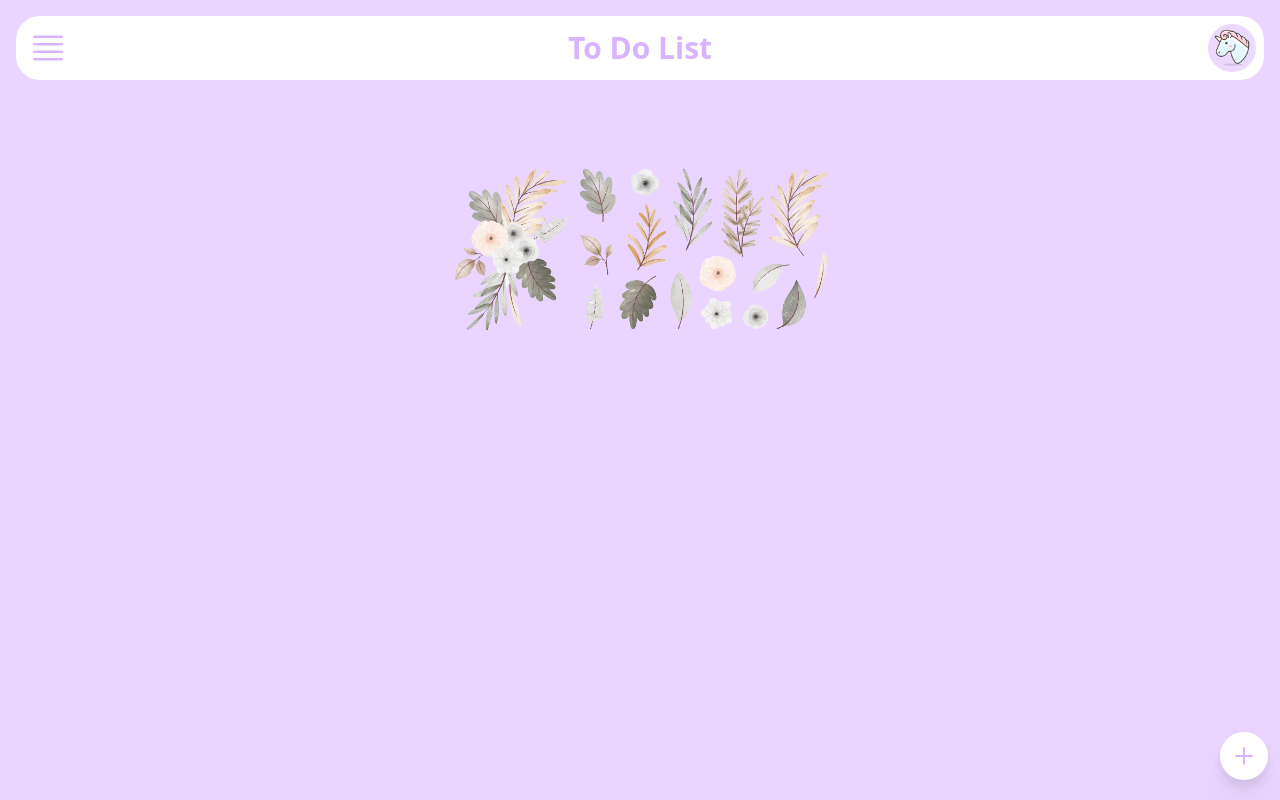
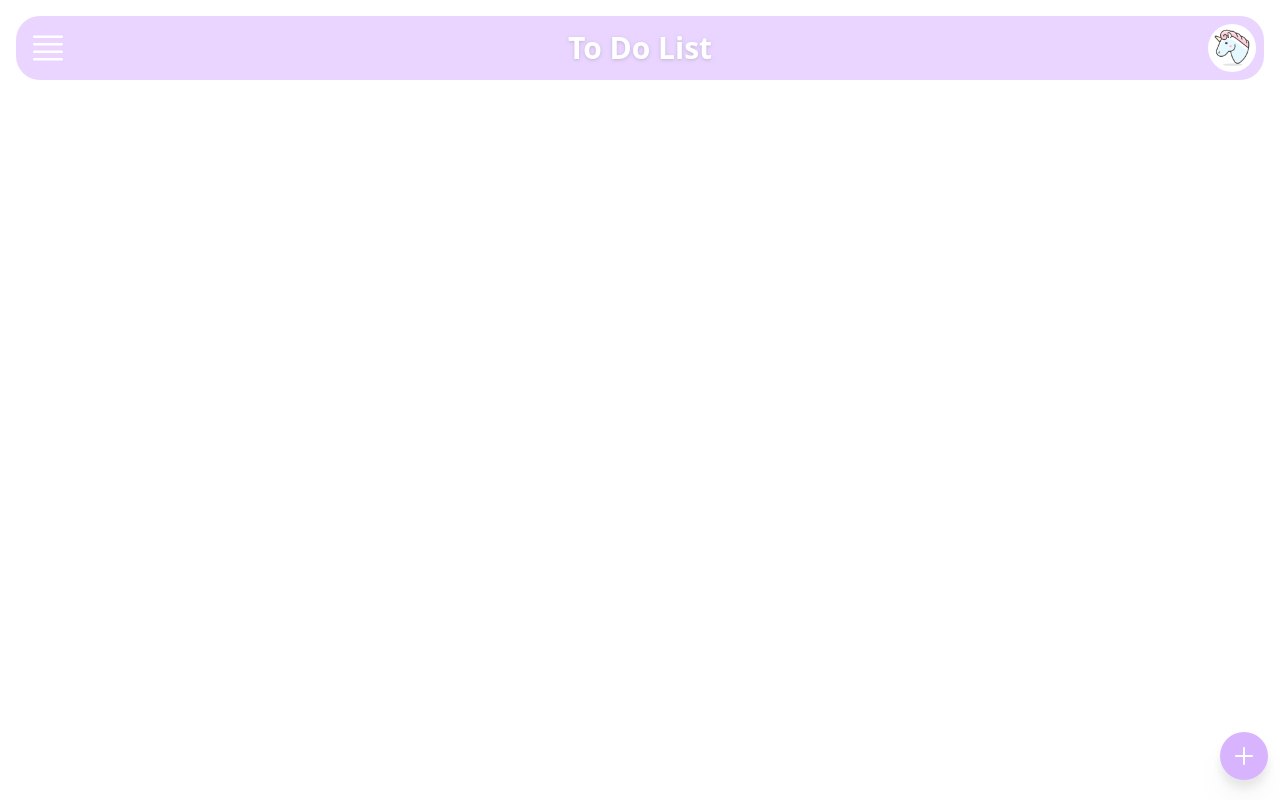
Before and after one commit to cocoide/todo-app, a Next.js app: page / in a window 1280 px wide. Built offline with nearby package versions, Linux system fonts and the light colour scheme.

Commit message:
change background color

```diff
--- a/src/components/@common/ActionButton.tsx
+++ b/src/components/@common/ActionButton.tsx
@@ -44,9 +44,9 @@ export default function ActionButton() {
                 <button
                     type="button"
                     onClick={openModal}
-                    className="rounded-full bg-white w-auto h-auto p-2 drop-shadow-xl"
+                    className="rounded-full bg-purple-300 w-auto h-auto p-2 drop-shadow-xl"
                 ><PlusSmallIcon
-                        className='text-purple-300 h-8 w-8 ' />
+                        className='text-white h-8 w-8 ' />
                 </button>
             </div>
 
--- a/src/components/@common/Header.tsx
+++ b/src/components/@common/Header.tsx
@@ -11,17 +11,17 @@ export const Header = () => {
 
     return (
         <>
-            <div className="flex justify-between  place-items-center bg-white m-4  rounded-3xl mb-10">
+            <div className="flex justify-between  place-items-center
+            bg-purple-200 m-4  rounded-3xl mb-10">
                 <button className="rounded-full">
                     <Bars4Icon
-                        className='10 w-10 text-purple-300 m-3'
+                        className='10 w-10 text-white m-3'
                         onClick={() => OpenDrawer(true)}
                     />
                 </button>
-                <h1 className=" text-3xl p-1 font-bold text-purple-300
-            shadow-purple-300/200"
+                <h1 className=" text-3xl p-1 font-bold text-white drop-shadow"
                 >To Do List</h1>
-                <div className='h-12 w-12  text-white m-2 rounded-full bg-purple-300 p-1 bg-opacity-50 flex justify-center place-items-cente'>
+                <div className='h-12 w-12 m-2 rounded-full  p-1 bg-white flex justify-center place-items-cente'>
                     <Image src="/unicorn.png" height={30} width={40} alt={""} />
                 </div>
             </div>
--- a/src/components/TodoItem.tsx
+++ b/src/components/TodoItem.tsx
@@ -39,7 +39,8 @@ export const TodoItem = (props: Props) => {
             {filteredTodos.map((todo) => {
                 return <li key={todo.id}
 
-                    className="bg-white my-3 h-17 text-center text-slate-600 flex place-items-center "
+                    className="bg-white my-3 h-17 text-center text-slate-600 flex place-items-center
+                    outline-double"
                 ><input
                         type="checkbox"
                         checked={todo.checked}
--- a/src/pages/_app.tsx
+++ b/src/pages/_app.tsx
@@ -4,7 +4,7 @@ import { RecoilRoot } from 'recoil'
 
 export default function App({ Component, pageProps }: AppProps) {
   return (
-    <div className='bg-purple-200 fixed h-full w-full bg-gradient-to-tr overflow-y-auto'>
+    <div className='overflow-y-auto'>
 
       <RecoilRoot>
         <Component {...pageProps} />
--- a/src/pages/index.tsx
+++ b/src/pages/index.tsx
@@ -17,9 +17,9 @@ export default function Home() {
       <div>
         <Header />
 
-        <div className='flex justify-center place-items-center p-10'>
+        {/* <div className='flex justify-center place-items-center p-10'>
           <Image src="/flower.png" height={200} width={400} alt={""} />
-        </div>
+        </div> */}
 
         <div className='mx-20 shadow-purple-300/50'>
           <TodoApp />
```
